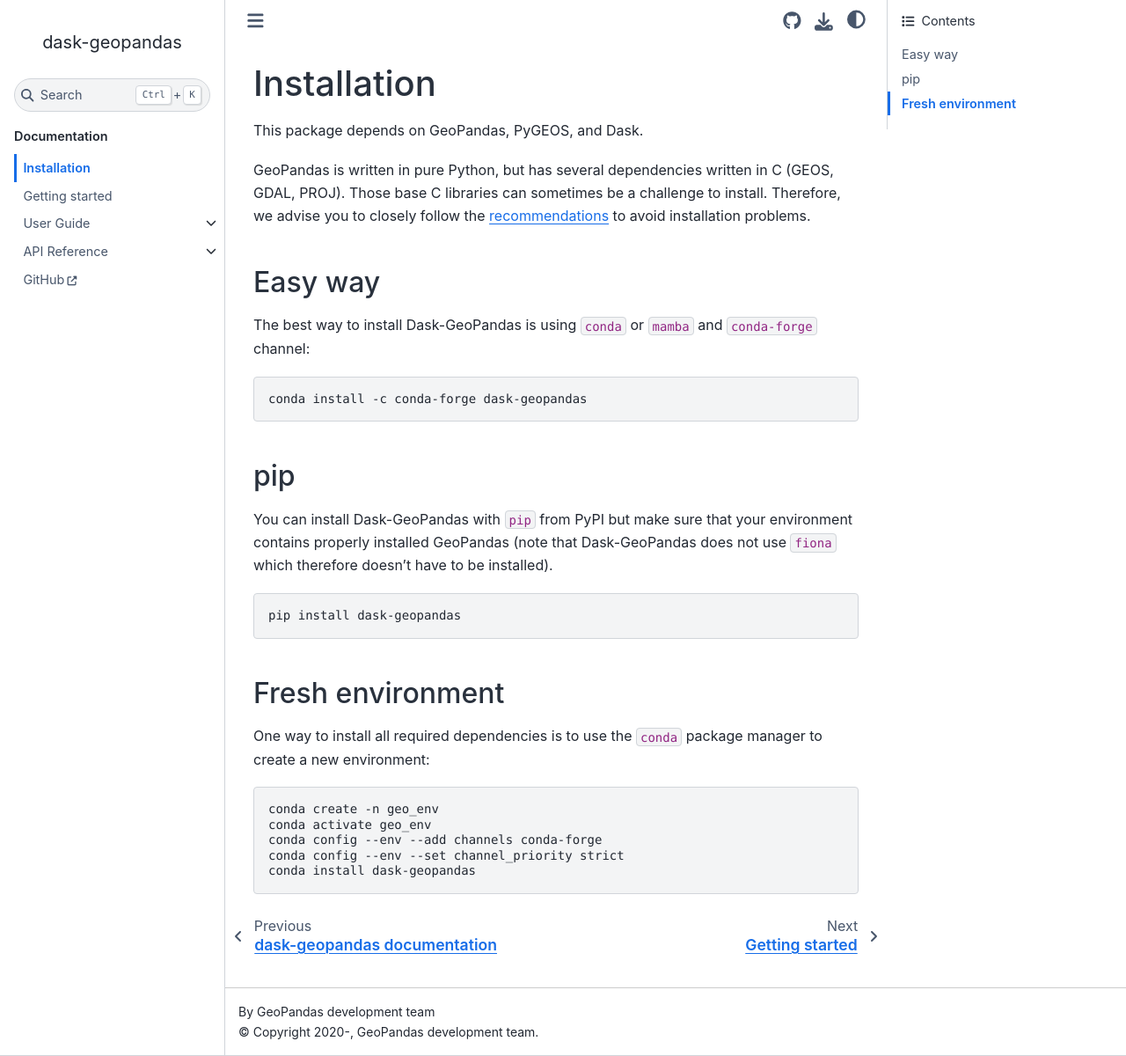
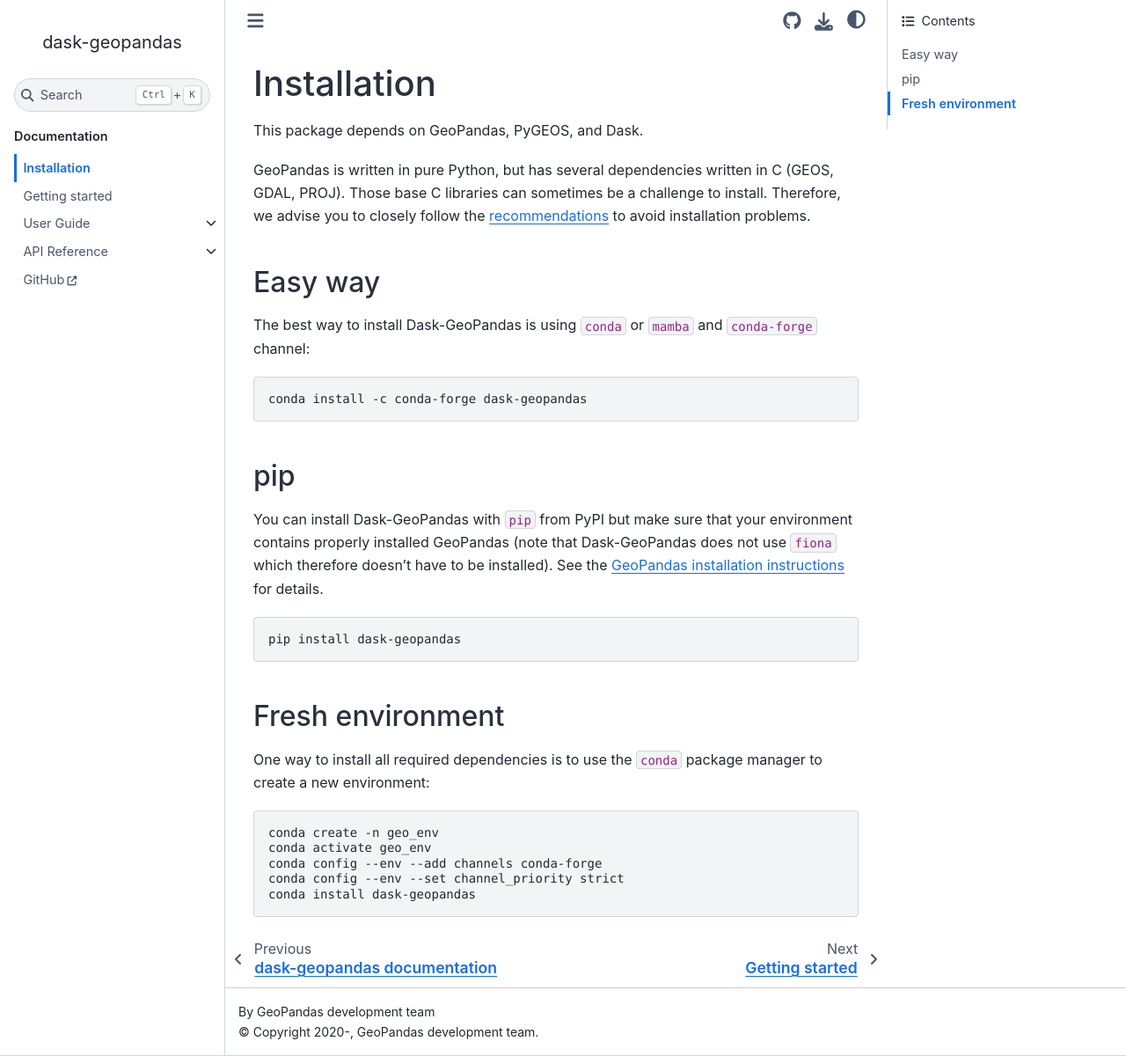
Before and after one commit to geopandas/dask-geopandas, a Sphinx documentation site: the page built from doc/source/installation.md, in a window 1280 px wide and 1200 px high. Shown: the whole window at 88% size. Built offline with Sphinx 7.4.7 and the Sphinx Book theme 1.1.4, drawn with Linux system fonts in a browser that asks for light colours.

Commit message:
link to geopandas instructions

````diff
--- a/doc/source/installation.md
+++ b/doc/source/installation.md
@@ -16,7 +16,7 @@
 
 You can install Dask-GeoPandas with `pip` from PyPI but make sure that your environment contains
 properly installed GeoPandas (note that Dask-GeoPandas does not use `fiona` which therefore doesn't
-have to be installed).
+have to be installed). See the [GeoPandas installation instructions](https://geopandas.org/en/stable/getting_started/install.html#installing-with-pip) for details.
 
 ```sh
 pip install dask-geopandas
````
